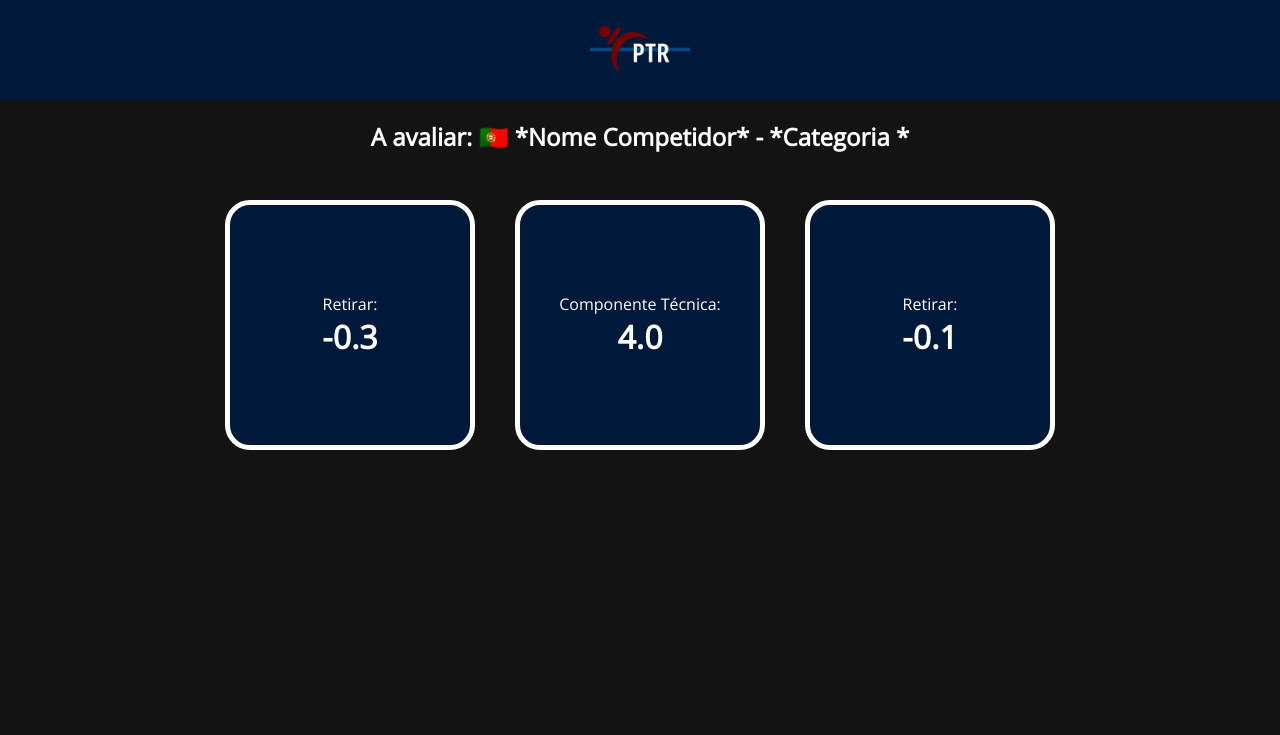
After one commit to tommyfonseca7/PTR, a Flask app: page /juri_interface in a window 1280 px wide. The commit adds this page. Shown: the top 735 px of the page. Run offline with Flask 3, Linux system fonts and the light colour scheme.

Commit message:
juri interface 1/2

```diff
--- a/app.py
+++ b/app.py
@@ -103,6 +103,10 @@ def login():
         else:
             flash("That user doesn't exist")
     return render_template("login.html", form=form)
+
+@app.route("/juri_interface", methods = ['GET', 'POST'])
+def juri_interface():
+    return render_template("juriInterface.html")
 
 
 @app.route("/dashboard", methods = ['GET', 'POST'])
--- a/static/css/style.css
+++ b/static/css/style.css
@@ -232,3 +232,101 @@ form {
     justify-content: center;
     align-items: center ;
   }
+
+
+  /* JURI INTERFACE */
+
+  .juri-header{
+    width: 100vw;
+    height: 100px;
+    left: 0px;
+    top: 0px;
+    text-align: center;
+    background: #00193A;
+  }
+
+  .middle-top-logo{
+    width: 100px;
+    height: 100px;
+  }
+
+
+
+.title {
+    width: 100vw;
+    height: 100px;
+    color: white;
+    text-align: center;
+    padding: 20px;
+}
+
+.compt{
+   display: flex;
+   justify-content: center;
+   width: 100vw;
+
+}
+
+.button-reduce-tree{
+    width: 250px;
+    height: 250px;
+
+    color: white;
+    background: #00193A;
+    border: 5px solid #FFFFFF;
+    border-radius: 25px;
+    margin: 0 20px;
+    transition: background-color 0.5s ease;
+}
+
+.button-reduce-tree:hover{
+    width: 250px;
+    height: 250px;
+
+    color: white;
+    background: #034780;
+    border: 5px solid #FFFFFF;
+    border-radius: 25px;
+    margin: 0 20px;
+}
+
+.compt-text {
+    display: flex;
+    flex-direction: column;
+    text-align: center;
+    justify-content: center;
+    width: 250px;
+    height: 250px;
+
+    color: white;
+    background: #00193A;
+    border: 5px solid #FFFFFF;
+    border-radius: 25px;
+    margin: 0 20px;
+}
+
+.button-reduce-one{
+    width: 250px;
+    height: 250px;
+
+
+    color: white;
+    background: #00193A;
+    border: 5px solid #FFFFFF;
+    border-radius: 25px;
+    margin: 0 20px;
+    transition: background-color 0.5s ease;
+}
+
+.button-reduce-one:hover{
+    width: 250px;
+    height: 250px;
+
+
+    color: white;
+    background: #034780;
+    border: 5px solid #FFFFFF;
+    border-radius: 25px;
+    margin: 0 20px;
+    transition: background-color 0.5s ease;
+}
--- a/templates/base.html
+++ b/templates/base.html
@@ -31,7 +31,7 @@
     </div>
     <div class="copyright">
         <img src="../static/images/logo.png" alt="">
-         <p>PTR Poomsae Training Refereeing, Copyright de (Tomás Esteves Cardoso e Tomás Ferreira Fonseca), ULHT</p>
+         <p>PTR Poomsae Tournament Refereeing, Copyright de (Tomás Esteves Cardoso e Tomás Ferreira Fonseca), ULHT</p>
     </div>
 
 </footer>
--- /dev/null
+++ b/templates/base_without_headers.html
@@ -0,0 +1,18 @@
+<!DOCTYPE html>
+<html lang="en">
+<head>
+    <meta charset="UTF-8">
+    <meta http-equiv="X-UA-Compatible" content="IE=edge">
+    <meta name="viewport" content="width=device-width, initial-scale=1.0">
+    <title>{% block title %} PTR {% endblock %}</title>
+    <link rel="stylesheet" href="../static/css/style.css">
+</head>
+
+<body>
+
+{% block content %}
+{% endblock %}
+
+<script src="../static/scripts/script.js"></script>
+</body>
+</html>
--- /dev/null
+++ b/templates/juriInterface.html
@@ -0,0 +1,32 @@
+{% extends 'base_without_headers.html' %}
+{% block title %}PTR - DashBoard{% endblock %}
+
+{% block content%}
+<header class="juri-header">
+    <img src="/static/images/logo.png" alt="" srcset="" class="middle-top-logo">
+</header>
+
+
+<div class="title">
+    <h2>A avaliar: 🇵🇹 *Nome Competidor* - *Categoria *</h2>
+</div>
+
+<div class="compt">
+    <button class="button-reduce-tree">
+        <p>Retirar:</p>
+        <h1>-0.3</h1>
+    </button>
+    <div class="compt-text">
+        <p>Componente Técnica:</p>
+        <h1>4.0</h1>
+    </div>
+    <button class="button-reduce-one">
+        <p>Retirar:</p>
+        <h1>-0.1</h1>
+    </button>
+</div>
+
+
+
+
+{% endblock%}
```
